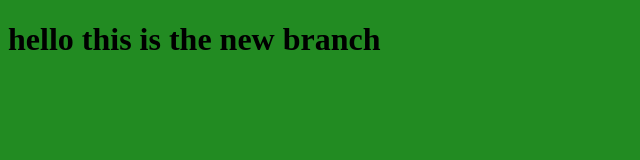
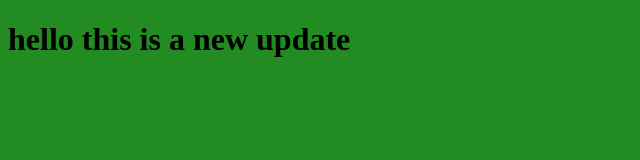
Before and after one commit to yosrasahbani/myproject, a plain HTML site: page index.html in a window 1280 px wide. Shown: the whole page, without its empty margins (0-640 px from the left). Drawn offline with Linux system fonts and the light colour scheme.

Commit message:
edit the HTML file

```diff
--- a/index.html
+++ b/index.html
@@ -7,7 +7,7 @@
     <link rel="stylesheet" href="style.css">
 </head>
 <body>
-    <h1> hello this is the new branch</h1>
+    <h1> hello this is a new update</h1>
    <script src="app.js"></script>
 </body>
 </html>
```
